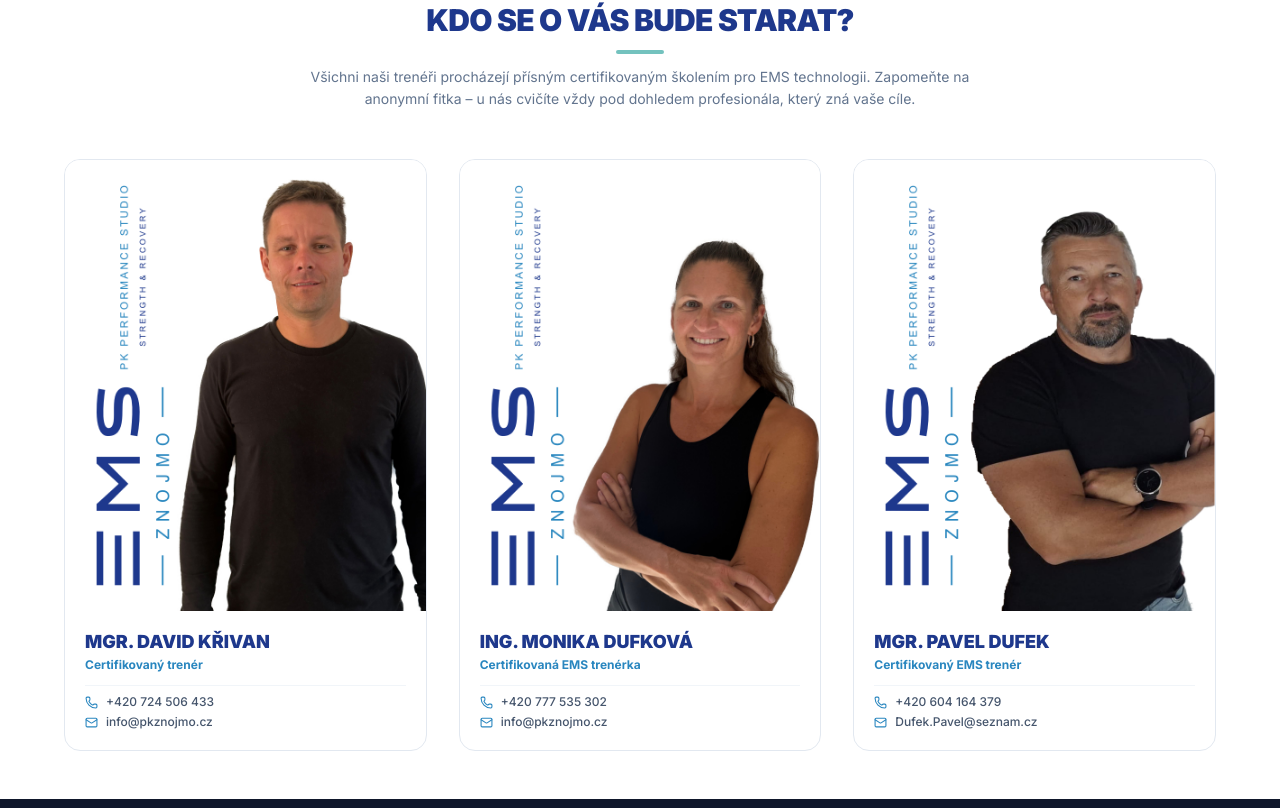
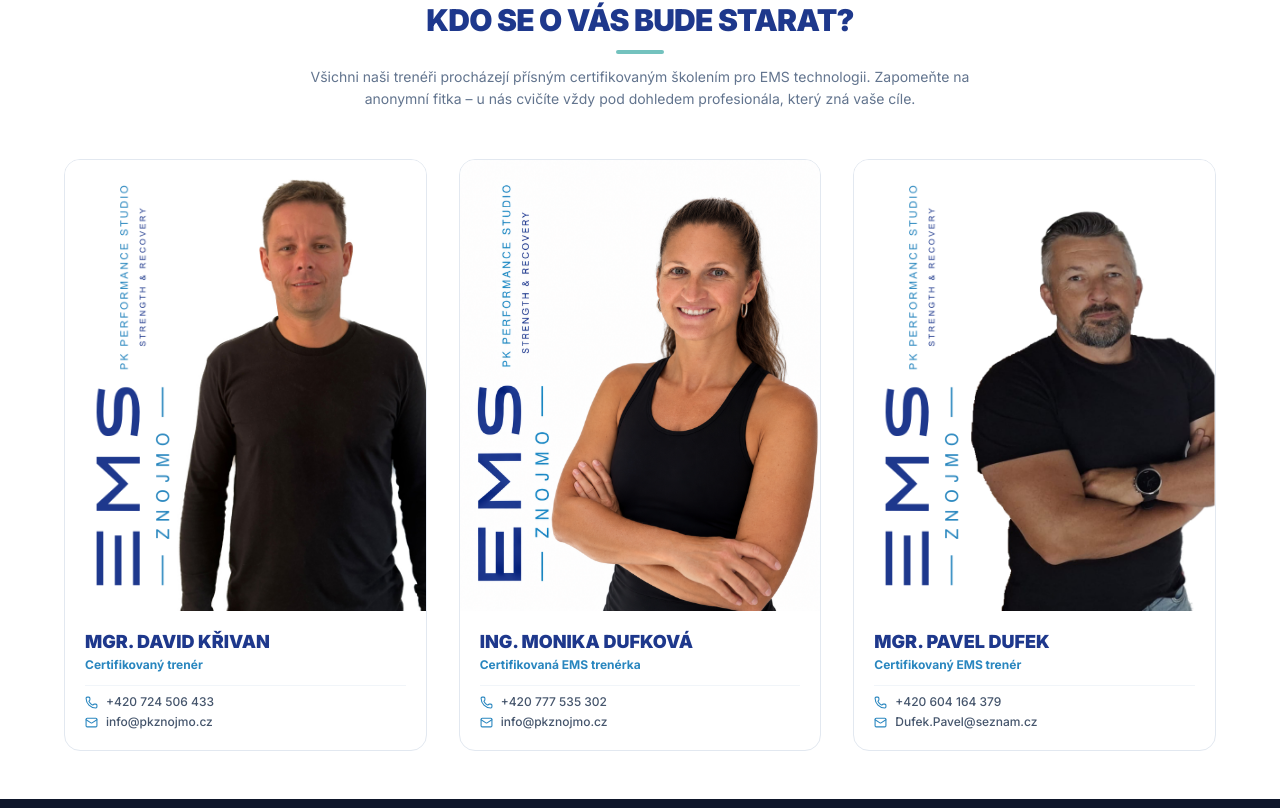
Before and after one commit to pkznojmo/emsznojmo, a Next.js app: page /kontakt in a window 1280 px wide. Shown: the part 486-1294 px from the top of the page. Built offline with nearby package versions, Linux system fonts and the light colour scheme; no server answers.

Commit message:
Release 2.0.4 - Oprava foky Moniky

```diff
--- a/app/kontakt/page.tsx
+++ b/app/kontakt/page.tsx
@@ -32,7 +32,7 @@ export default function ContactPage() {
       role: "Certifikovaná EMS trenérka",
       specialization: "Ve vývoji",
       credo: "Ve vývoji",
-      image: "/Monika.jpg",
+      image: "/Monika.png",
       phone: "+420 777 535 302",
       email: "info@pkznojmo.cz"
     },
```
Also changed, not shown: public/Monika.jpg (deleted), public/Monika.png (added).
